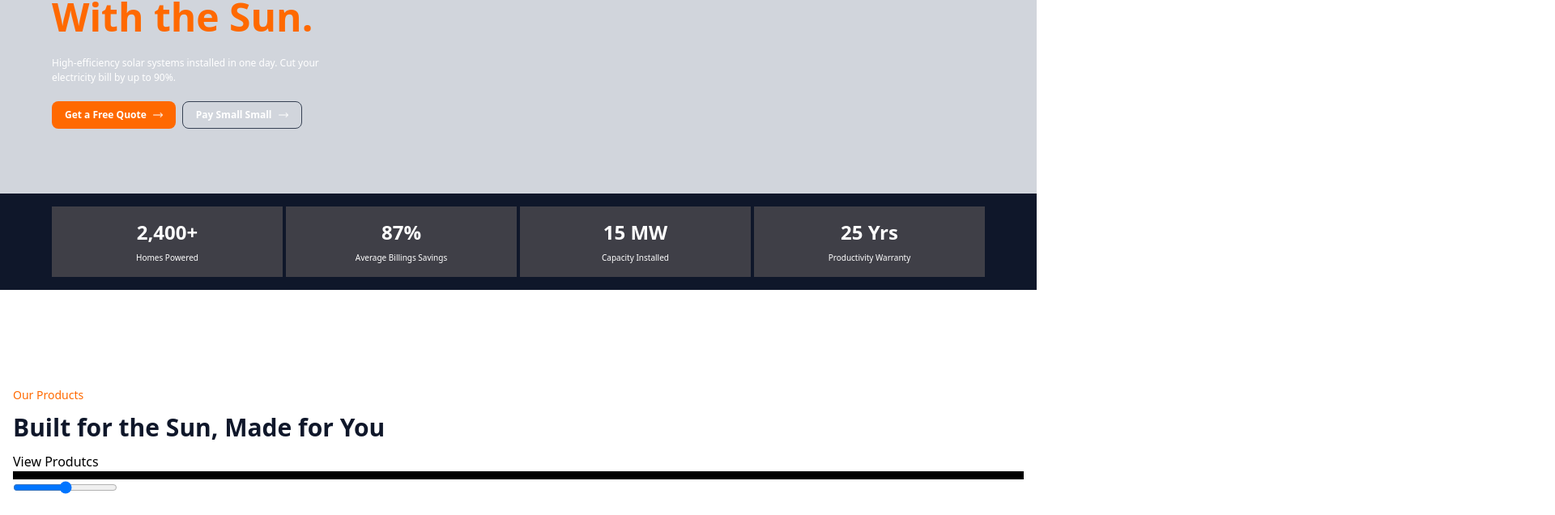
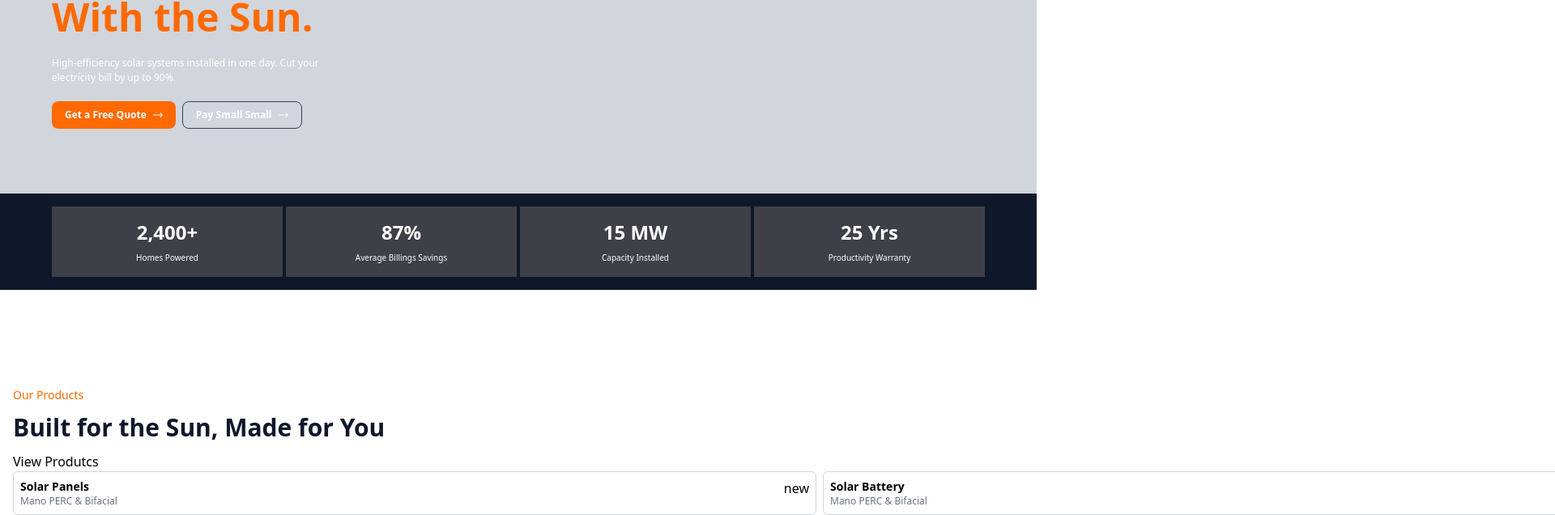
Before and after one commit to Modupe-Onakoya/solara-energy, a Next.js app: page / in a window 1280 px wide. Shown: the part 269-905 px from the top of the page at 81% size, 1920 px wide, since content can reach past the window. Built offline with nearby package versions, Linux system fonts and the light colour scheme.

Commit message:
working on the product section

```diff
--- a/src/component/Product.tsx
+++ b/src/component/Product.tsx
@@ -1,7 +1,41 @@
+"use client"
 import { assets } from "@/assets/asset"
+import { Products } from "@/types"
 import Image from "next/image"
+import { useState } from "react"
+
+const products: Products[] = [
+    {
+        product: "Solar Panels",
+        desc: "Mano PERC & Bifacial",
+        status: "new"
+    },
+    {
+        product: "Solar Battery",
+        desc: "Mano PERC & Bifacial",
+        status: "new"
+    }, {
+        product: "Solar Inverters",
+        desc: "Mano PERC & Bifacial",
+        status: "new"
+    }, {
+        product: "All-in-one solar",
+        desc: "Mano PERC & Bifacial",
+        status: "new"
+    },
+    {
+        product: "Street-lights ",
+        desc: "Mano PERC & Bifacial",
+        status: "new"
+    },
+]
 
 export default function Product() {
+    const [num, setNum] = useState(0)
+
+    function change(e: React.ChangeEvent<HTMLInputElement>) {
+        setNum(Number(e.target.value))
+    }
     return (
         <div className="px-4 pt-30">
             <p className="text-orange-500 text-sm">
@@ -14,18 +48,44 @@ export default function Product() {
                 <span>View Produtcs</span>
                 <Image src={assets.arrowRight} height={20} width={20} alt="right-arrow" className="w-3 h-3" />
             </div>
-            <div className="space-x-2 grid grid-cols-3">
-                <div className="bg-black w-[100%] h-[10px]">
+
+            {/* <div
+                className="flex w-[400%] transition-transform duration-500"
+                style={{
+                    transform: `translateX(-${num * 25}%)`
+                }}
+            >
+
+                <div className="bg-green-800 w-1/3 h-[10px] translateX-[200%] ">
 
                 </div>
-                <div className="bg-black w-[100%] h-[10px]">
+                <div className="bg-blue-800 w-1/3 h-[10px]">
 
                 </div>
-                <div className="bg-black w-[100%] h-[10px]">
+                <div className="bg-black w-1/3 h-[10px]">
+
+                </div>
+                <div className="bg-black w-1/3 h-[10px]">
 
                 </div>
             </div>
-            <input type="range" />
+
+            <input type="range" min={0} max={3} value={num} onChange={change} /> */}
+            <div className="flex gap-2 w-[400%] ">
+                {products.map((product, idx) => (
+                    <div key={idx} className="flex border border-gray-300 px-2 w-[25%] py-2 rounded-md justify-between overflow-hidden ">
+                        <div className="">
+                            <p className="font-bold text-sm">{product.product}</p>
+                            <p className="text-xs text-gray-500"> {product.desc}</p>
+                        </div>
+                        <div>
+                            <span>{product.status}</span>
+                        </div>
+                    </div>
+
+                ))}
+            </div>
         </div>
     )
 }
+// translateX(-${ num * 100} %)
--- a/src/types/index.ts
+++ b/src/types/index.ts
@@ -8,3 +8,9 @@ export interface NavItem {
     navHeading: string,
     products: NavProduct[]
 }
+
+export interface Products {
+    product: string
+    desc: string
+    status: string
+}
```
